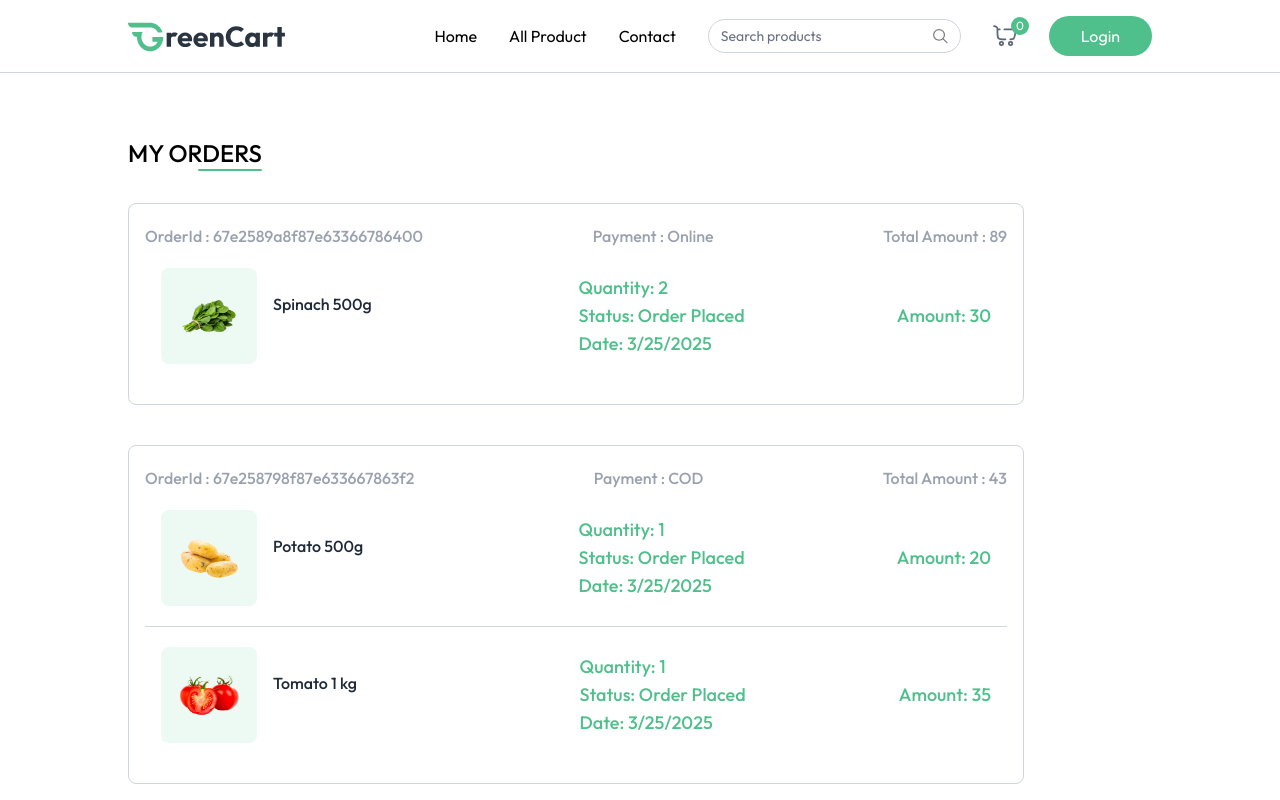
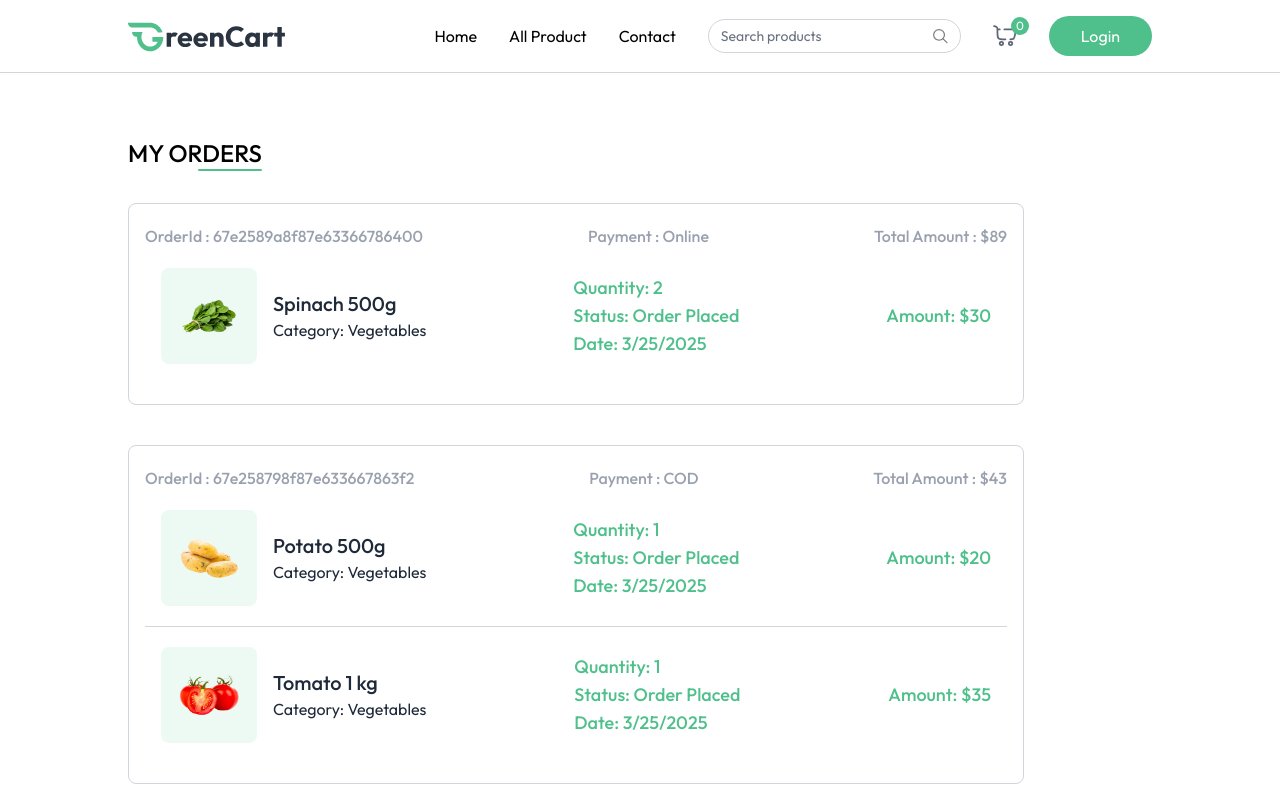
Before and after one commit to itsmearnab12/GreenCart, a React (Vite) app in the folder client/: page /my-orders in a window 1280 px wide. Shown: the top 800 px of the page. Built offline with nearby package versions, Linux system fonts and the light colour scheme.

Commit message:
Working on seller page

```diff
--- a/client/src/components/ProductCard.jsx
+++ b/client/src/components/ProductCard.jsx
@@ -21,7 +21,7 @@ const ProductCard = ({ product }) => {
                 </div>
                 <div className="flex items-end justify-between mt-3">
                     <p className="md:text-xl text-base font-medium text-primary">
-                        {currency}${product.offerPrice}{" "} <span className="text-gray-500/60 md:text-sm text-xs line-through">{currency}${product.price}</span>
+                        {currency}{product.offerPrice}{" "} <span className="text-gray-500/60 md:text-sm text-xs line-through">{currency}{product.price}</span>
                     </p>
                     <div onClick={(e) => { e.stopPropagation(); }} className="text-primary">
                         {!cartItems[product._id] ? (
--- /dev/null
+++ b/client/src/components/seller/SellerLogin.jsx
@@ -0,0 +1,27 @@
+import React, { useEffect, useState } from 'react'
+import { useAppContext } from '../../context/AppContext'
+
+const SellerLogin = () => {
+    const { isSeller, setIsSeller, navigate } = useAppContext()
+    const [email, setEmail] = useState("");
+    const [password, setPassword] = useState("");
+
+    const onSubmitHandler = async (event) => {
+        event.preventDefault();
+        setIsSeller(true)
+    }
+
+    useEffect(() => {
+        if (isSeller) {
+            navigate("/seller")
+        }
+    }, [isSeller])
+    return !isSeller && (
+        <form onSubmit={onSubmitHandler}>
+
+        </form>
+    )
+}
+
+export default SellerLogin
+//4:41
--- a/client/src/context/AppContext.jsx
+++ b/client/src/context/AppContext.jsx
@@ -7,7 +7,7 @@ export const AppContext = createContext();
 
 export const AppContextProvider = ({ children }) => {
 
-    const currency = import.meta.VITE_CURRENCY;
+    const currency = import.meta.env.VITE_CURRENCY;
 
     const navigate = useNavigate();
     const [user, setUser] = useState(null)
--- a/client/src/pages/MyOrders.jsx
+++ b/client/src/pages/MyOrders.jsx
@@ -36,8 +36,8 @@ const MyOrders = () => {
                   <img src={item.product.image[0]} alt="" className="w-16 h-16" />
                 </div>
                 <div className="ml-4">
-                  <h2 className="textt-xl font-medium text-gray-800">{item.product.name}</h2>
-                  <p>Category: {item.product.category}</p>
+                  <h2 className="text-xl font-medium text-gray-800">{item.product.name}</h2>
+                  <p className="text-gray-800">Category: {item.product.category}</p>
                 </div>
               </div>
 
```
